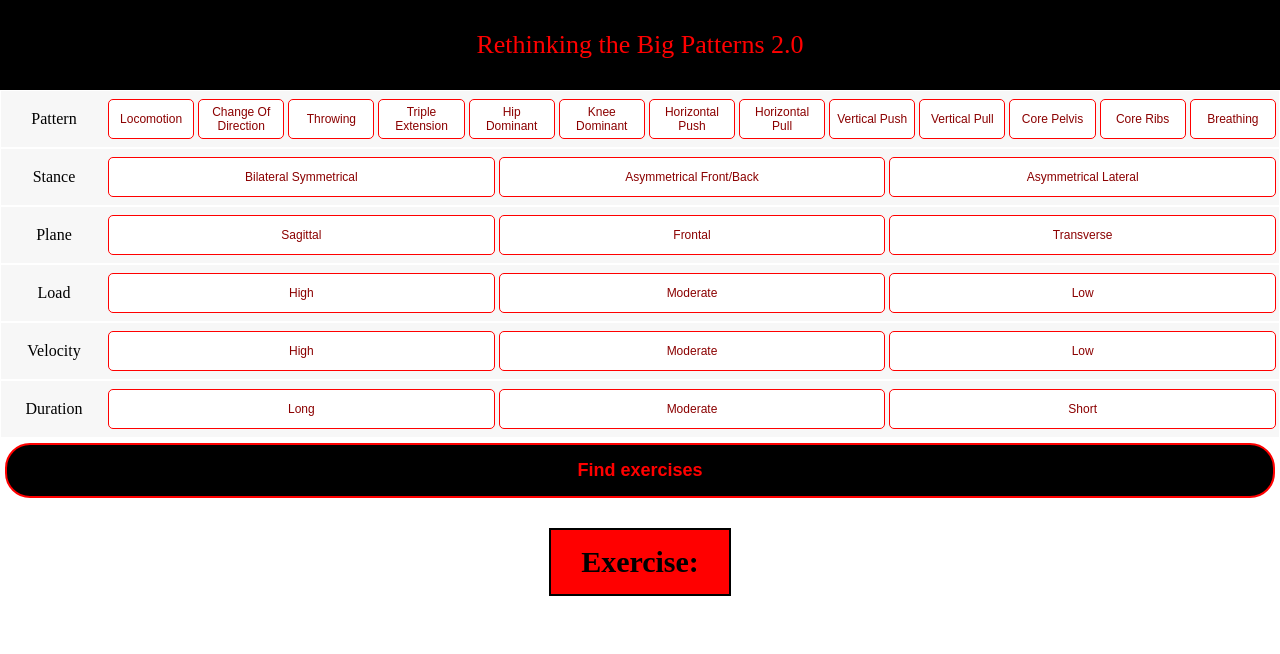
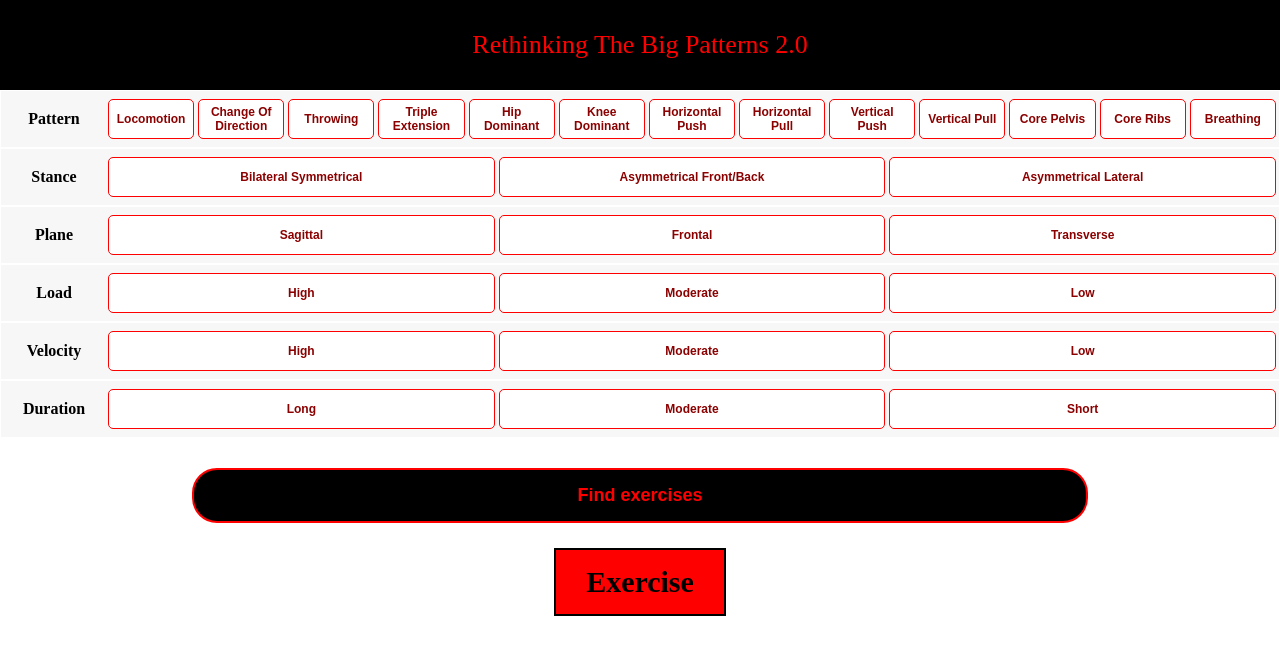
Before and after one commit to mikeoles/big-patterns, an Angular app: page / in a window 1280 px wide. Shown: the top 654 px of the page. Built offline with nearby package versions, Linux system fonts and the light colour scheme; a web font is replaced by a local one.

Commit message:
more styling changes

```diff
--- a/src/app/app.component.html
+++ b/src/app/app.component.html
@@ -1,5 +1,5 @@
 <div id="title">
-  Rethinking the Big Patterns 2.0
+  Rethinking The Big Patterns 2.0
 </div>
 
 <app-pattern-selector name="Pattern" [options]="patternOptions" (optionPicked)="optionPicked($event)"></app-pattern-selector>
@@ -11,5 +11,6 @@
 
 <button (click)="getExercises()">Find exercises</button>
 <div id="exercise">
-  Exercise: <p *ngIf="foundExercise" >{{foundExercise.name}}</p>
+  <div *ngIf="!foundExercise" > Exercise </div>
+  <div *ngIf="foundExercise" >{{foundExercise.name}}</div>
 </div>
--- a/src/app/app.component.scss
+++ b/src/app/app.component.scss
@@ -3,11 +3,17 @@ button{
   background-color: black;
   border: 2px red solid;
   color:  red;
-  margin: 5px 5px;
-  width: calc(100% - 10px);
+  margin: 30px auto 0px auto;
+  width: 70%;
   height: 55px;
   font-size: 18px;
   font-weight: bold;
+  display: block;
+}
+
+button:hover{
+  background-color: red;
+  color: black;
 }
 
 #title{
--- a/src/app/app.component.ts
+++ b/src/app/app.component.ts
@@ -124,8 +124,8 @@ export class AppComponent implements OnInit {
         this.foundExercise = exercise;
       }
   });
-   if (!this.foundExercise) {
-     alert('No exercise found matching these conditions');
-   }
+  if (!this.foundExercise) {
+    alert('No exercise found matching these conditions');
+  }
   }
 }
--- a/src/app/pattern-selector/pattern-selector.component.scss
+++ b/src/app/pattern-selector/pattern-selector.component.scss
@@ -4,6 +4,7 @@ button{
   height:40px;
   font-size: 12px;
   border-radius: 5px;
+  font-weight: bold;
   color: darkred;
 }
 
@@ -40,3 +41,7 @@ table, th {
   background: black !important;
   color: red !important;
 }
+
+p{
+  font-weight: 800;
+}
```
